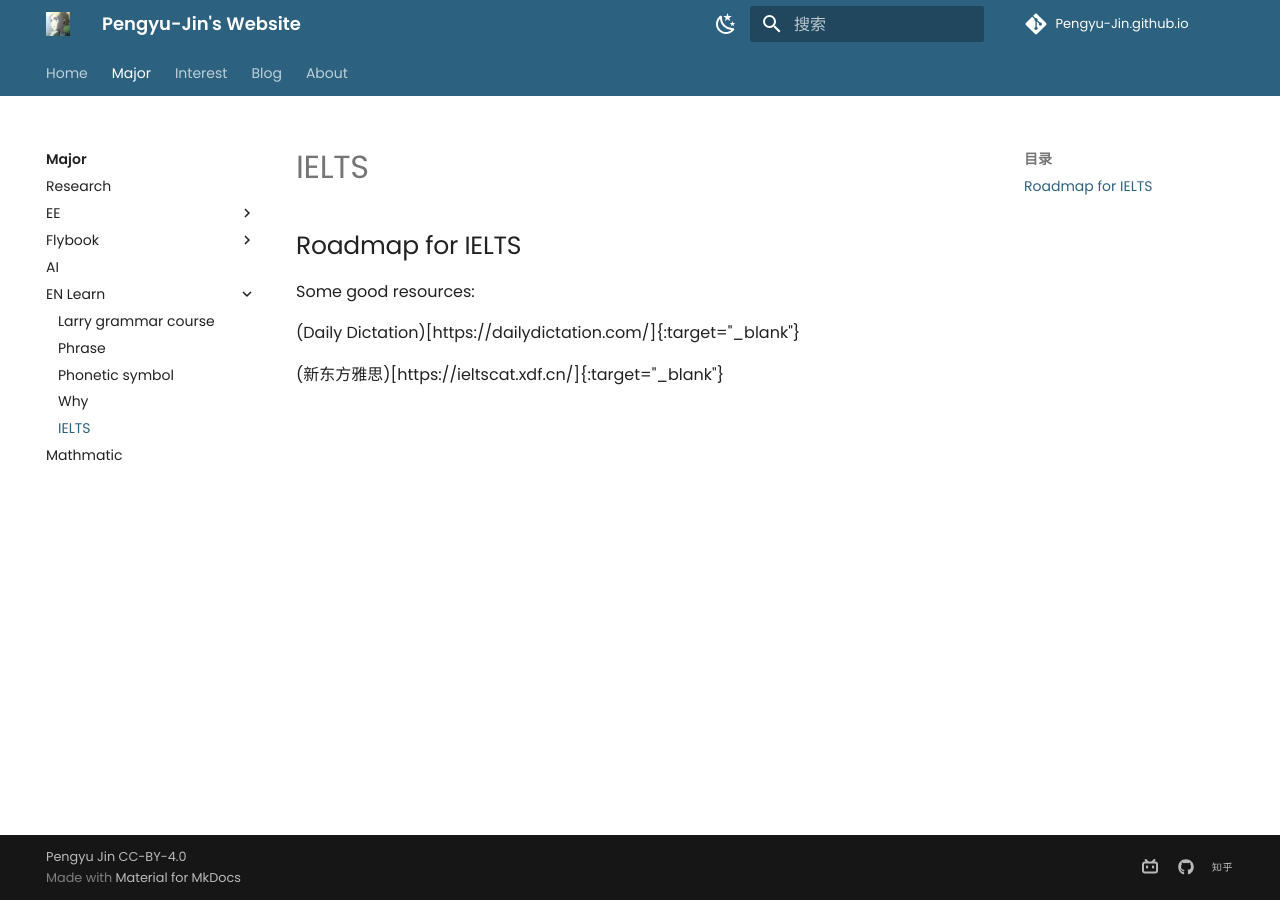
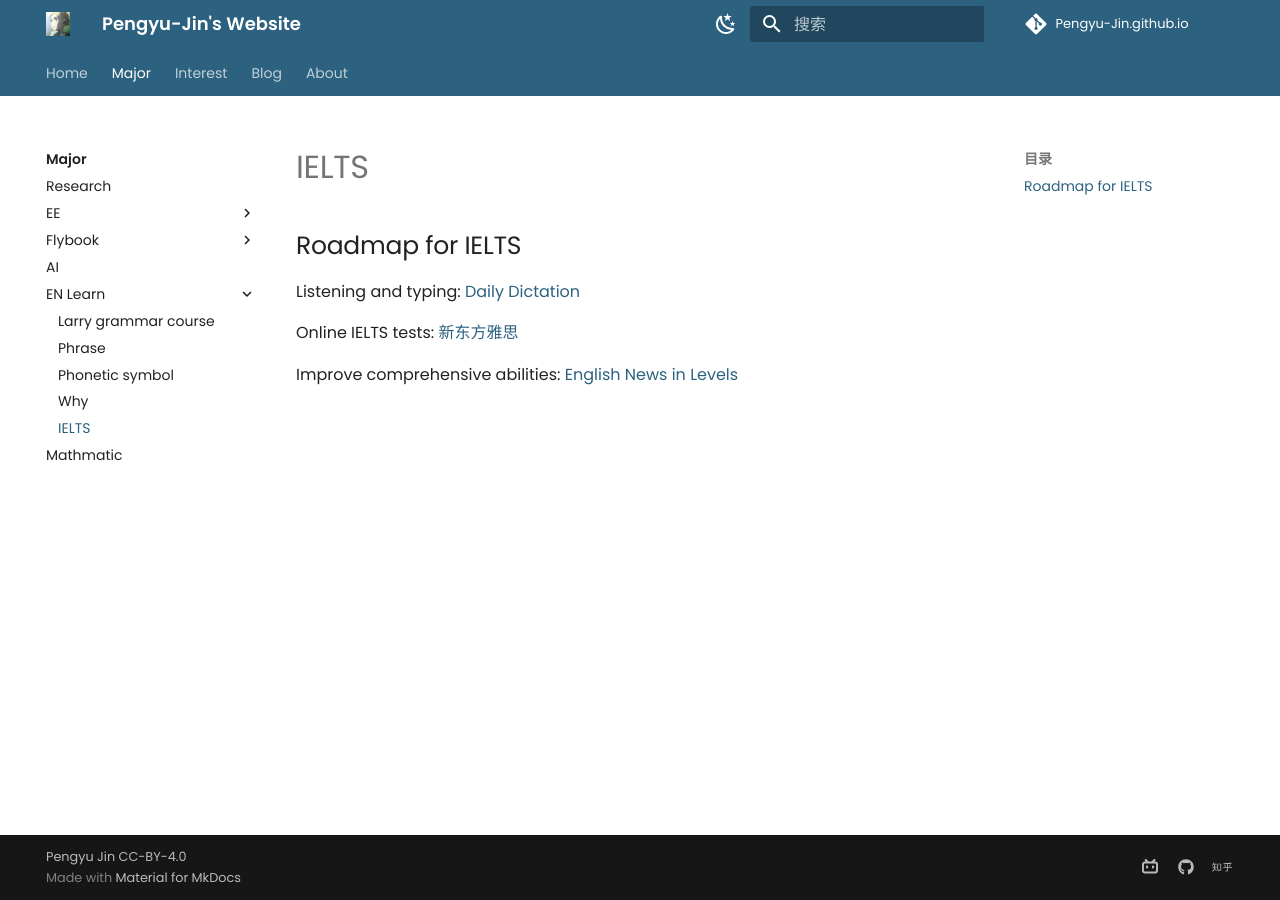
Before and after one commit to Pengyu-Jin/Pengyu-Jin.github.io, an MkDocs documentation site: the page built from docs/major/EN-learn/IELTS.md, in a window 1280 px wide. Built offline with MkDocs 1.6.1 and Material for MkDocs 9.7.7, drawn with Linux system fonts in a browser that asks for light colours; comment, search, counter and statistics services are not loaded; a style sheet for code colours, icons or effects is not loaded.

Commit message:
update content1

```diff
--- a/docs/major/EN-learn/IELTS.md
+++ b/docs/major/EN-learn/IELTS.md
@@ -1,8 +1,8 @@
 
 ## Roadmap for IELTS
 
-Some good resources:
+Listening and typing: [Daily Dictation](https://dailydictation.com/){:target="_blank"}
 
-(Daily Dictation)[https://dailydictation.com/]{:target="_blank"}
+Online IELTS tests: [新东方雅思](https://ieltscat.xdf.cn/){:target="_blank"}
 
-(新东方雅思)[https://ieltscat.xdf.cn/]{:target="_blank"}
+Improve comprehensive abilities: [English News in Levels](https://englishnewsinlevels.com/){:target="_blank"}
```
Also changed, not shown: docs/major/index.md (+1 -1 lines).
